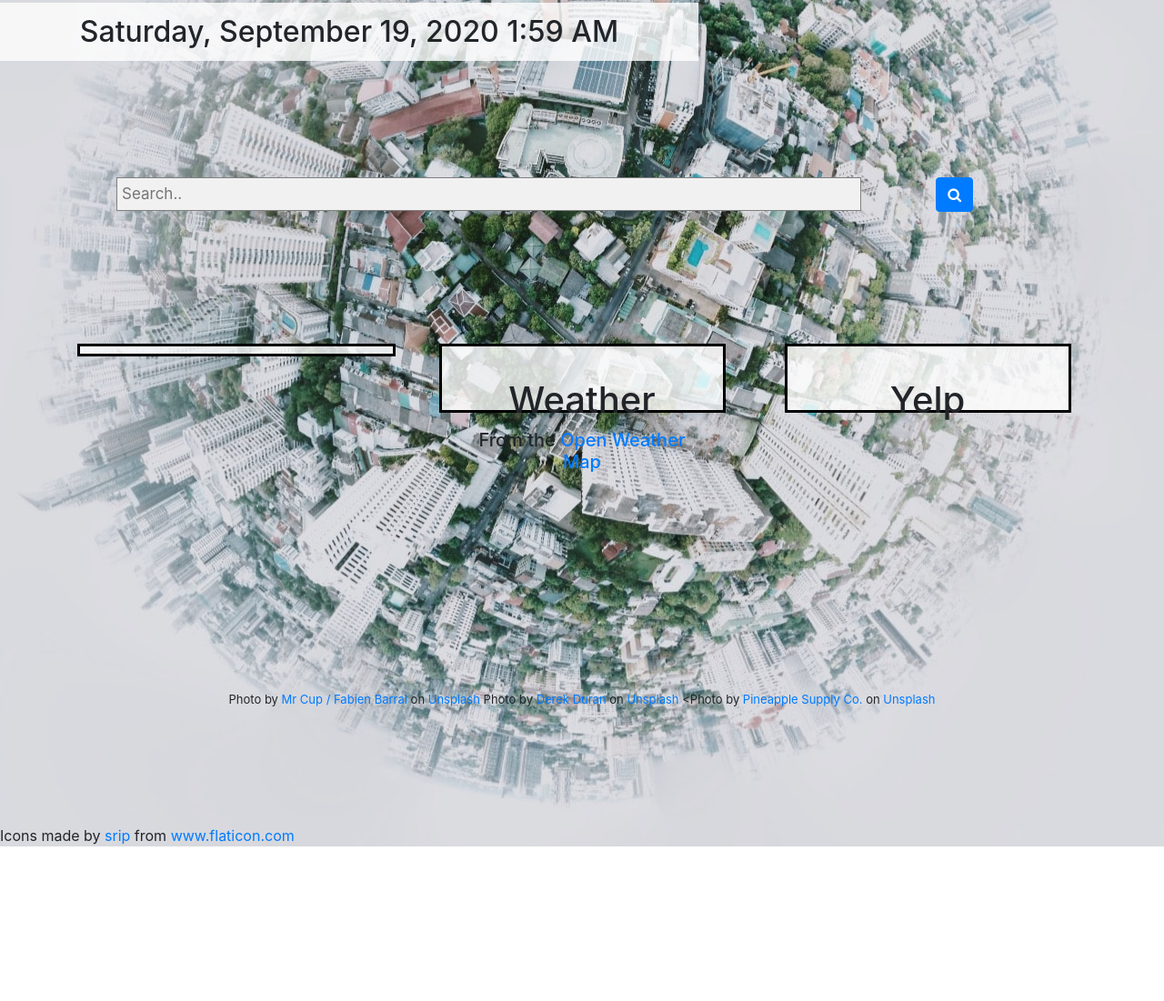
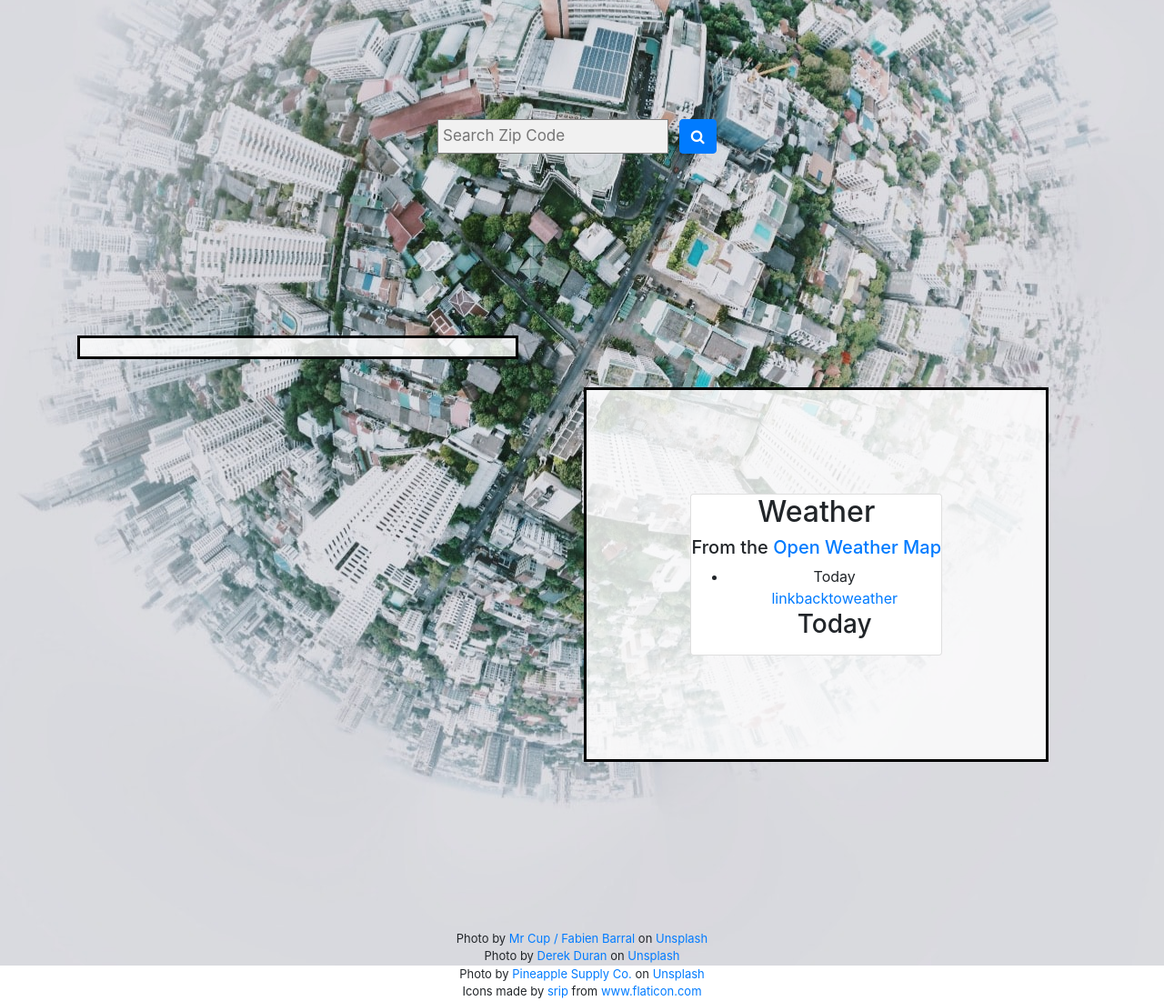
Before and after one commit to DanielBGallagher/YourDashboard, a plain HTML site: page index.html in a window 1280 px wide. Shown: the part 253-1354 px from the top of the page at 91% size. Before the commit the page ends 1184 px from the top, so only its background shows below. Drawn offline with nearby package versions, Linux system fonts and the light colour scheme; no server answers; a script that the page names is missing.

Commit message:
updated search bar, removed yelp column and yelp css, updated date&time styling

```diff
--- a/index.css
+++ b/index.css
@@ -9,8 +9,11 @@ body{
     background-position: top 30% center;
     background-repeat: no-repeat;
     background-attachment: fixed;
+
+
 }
 
+/*
 .navbar {
     background-color: #333;
     position: fixed;
@@ -25,7 +28,7 @@ body{
     display: block;
     color: #f2f2f2;
     text-align: center;
-    padding: 15px;
+    padding: 10px;
     text-decoration: none;
     font-size: 17px;
   }
@@ -33,25 +36,28 @@ body{
   .navbar a:hover {
     background-color: #ddd;
     color: black;
-  }
+  } */
 
 .date-time{
-    padding-top: 20%;
     margin-bottom: 6%;
     text-align: center;
 
 }
 
 .day {
-  background-color: rgb(255, 255, 255, .8);
-  width: 60%;
-  padding: 1%;
+  background-color: rgb(255, 255, 255);
+  width: 100%;
+  padding: 5%;
+  position: fixed;
+
+
 }
 
 .searchbardiv {
+
   text-align: center;
-  margin: 10%;
-  width: 80%;
+  margin: 30% auto 15%;
+  width: 100%;
 }
 
 
@@ -80,9 +86,3 @@ footer {
     margin: 10%;
     font-size: small;
 }
-
-@media screen and (max-width: 600px) {
-  .searchbar input[type=text] {
-    border: 1px solid #ccc;
-  }
-}
--- a/index.html
+++ b/index.html
@@ -1,4 +1,4 @@
-<!doctype html>
+<!Doctype html>
 <html lang="en">
   <head>
     <!-- Required meta tags -->
@@ -8,15 +8,13 @@
     <!-- Bootstrap CSS -->
     <link rel="stylesheet" href="https://stackpath.bootstrapcdn.com/bootstrap/4.3.1/css/bootstrap.min.css" integrity="sha384-ggOyR0iXCbMQv3Xipma34MD+dH/1fQ784/j6cY/iJTQUOhcWr7x9JvoRxT2MZw1T" crossorigin="anonymous">
 
-    <!--HTML Landing Page-->
-    <link rel="stylesheet" href=".html">
 
     <!--CSS Stylesheets-->
     <link rel="stylesheet" href="index.css">
     <link rel="stylesheet" href="nytimes.css">
     <link rel="stylesheet" href="weather.css">
     <link rel="stylesheet" href="dadjokes.css">
-    <link rel="stylesheet" href="yelp.css">
+
 
     <!-- Favicon Rocket Images-->
 
@@ -97,16 +95,23 @@
 
     <!--/.Navbar-->
 
-
+<div class="nav-scroll">
+  <nav class="fixed-top">
     <div class = "banner">
       <div id="date-time" class="date-time"></div>
     </div>
+  </nav>
+</div>
 
 
     <div class = "searchbardiv">
-      <form class="searchbar" action="/action_page.php">
-        <input type="text" placeholder="Search.." name="search">
-        <button type="button" class="btn btn-primary"><i class="fa fa-search"></i></button>
+      <form class="searchbar" action="/action_page.php" id="searchbar">
+        <label for="searchzip">
+          <input type="text" placeholder="Search Zip Code" name="searchbyzip" class="searchbyzip" id="searchbyzip">
+
+          <button type="button" class="btn btn-primary" onclick="getWeatherByZip()"><i class="fa fa-search"></i></button>
+        </label>
+
       </form>
     </div>
 
@@ -130,22 +135,34 @@
       </div>
 
 
-      <div class = "col-md">
         <div class= "weather" id="weather">
-          <div class= "title">
-            <h1>Weather</h1>
-            <h5>From the <a href = "https://openweathermap.org/" target = "blank_">Open Weather Map</a></h5>
-          </div>
-        </div>
-      </div>
+          <section class="card" id="dailyweather" title="daily forecast" ctaurl="">
+
+            <header id="headerid" class="headerclass">
+              <h2 class="dailyforecast">Weather</h2>
+              <h5>From the <a href = "https://openweathermap.org/" target = "blank_">Open Weather Map</a></h5>
+
+            </header>
+
+            <div class="dailyforecastli">
+              <ul class="weathertable" id="weathertableid">
+                <li class="">Today</li>
+                  <a href="">linkbacktoweather</a>
+                    <h3>
+                      <span class="lfjoB" style="-webkit-line-clamp:2">Today</span>
+                    </h3>
+                    <div class="temperature"></div>
 
 
 
-      <div class = "col-md">
-        <div class = "yelp">
-          <div class="title">
-            <h1>Yelp</h1>
-          </div>
+              </ul>
+
+
+            </div>
+
+          </section>
+
+
         </div>
       </div>
 
@@ -156,11 +173,12 @@
   <!--Footer-->
   <div>
     <footer>
-      <span>Photo by <a href="https://unsplash.com/@iammrcup?utm_source=unsplash&amp;utm_medium=referral&amp;utm_content=creditCopyText">Mr Cup / Fabien Barral</a> on <a href="https://unsplash.com/s/photos/newspaper?utm_source=unsplash&amp;utm_medium=referral&amp;utm_content=creditCopyText">Unsplash</a></span>
-      <span>Photo by <a href="https://unsplash.com/@derekduran?utm_source=unsplash&amp;utm_medium=referral&amp;utm_content=creditCopyText">Derek Duran</a> on <a href="https://unsplash.com/s/photos/blue-sky-clouds?utm_source=unsplash&amp;utm_medium=referral&amp;utm_content=creditCopyText">Unsplash</a></span>
-      <<span>Photo by <a href="https://unsplash.com/@pineapple?utm_source=unsplash&amp;utm_medium=referral&amp;utm_content=creditCopyText">Pineapple Supply Co.</a> on <a href="https://unsplash.com/s/photos/pineapple-balloon?utm_source=unsplash&amp;utm_medium=referral&amp;utm_content=creditCopyText">Unsplash</a></span>    </footer>
-      Icons made by <a href="https://www.flaticon.com/free-icon/search_1246347?term=magnifying%20glass&page=3&position=47" title="srip">srip</a> from <a href="https://www.flaticon.com/" title="Flaticon"> www.flaticon.com</a>
+      <span>Photo by <a href="https://unsplash.com/@iammrcup?utm_source=unsplash&amp;utm_medium=referral&amp;utm_content=creditCopyText">Mr Cup / Fabien Barral</a> on <a href="https://unsplash.com/s/photos/newspaper?utm_source=unsplash&amp;utm_medium=referral&amp;utm_content=creditCopyText">Unsplash</a></span><br>
+      <span>Photo by <a href="https://unsplash.com/@derekduran?utm_source=unsplash&amp;utm_medium=referral&amp;utm_content=creditCopyText">Derek Duran</a> on <a href="https://unsplash.com/s/photos/blue-sky-clouds?utm_source=unsplash&amp;utm_medium=referral&amp;utm_content=creditCopyText">Unsplash</a></span><br>
+      <span>Photo by <a href="https://unsplash.com/@pineapple?utm_source=unsplash&amp;utm_medium=referral&amp;utm_content=creditCopyText">Pineapple Supply Co.</a> on <a href="https://unsplash.com/s/photos/pineapple-balloon?utm_source=unsplash&amp;utm_medium=referral&amp;utm_content=creditCopyText">Unsplash</a></span><br>
+      <span>Icons made by <a href="https://www.flaticon.com/free-icon/search_1246347?term=magnifying%20glass&page=3&position=47" title="srip">srip</a> from <a href="https://www.flaticon.com/" title="Flaticon"> www.flaticon.com</a></span>
       <!--Footer-->
+    </footer>
     </div>
 
     <script src="https://code.jquery.com/jquery-3.3.1.slim.min.js" integrity="sha384-q8i/X+965DzO0rT7abK41JStQIAqVgRVzpbzo5smXKp4YfRvH+8abtTE1Pi6jizo" crossorigin="anonymous"></script>
--- a/nytimes.css
+++ b/nytimes.css
@@ -16,7 +16,7 @@
 }
 
 .news-card {
-
+    margin: 60%;
     width: 50%;
 
 }
@@ -33,6 +33,7 @@
     align-items: flex-start;
     align-content: stretch;
     padding: 10%;
+
 }
 
 .story-img2 {
@@ -57,7 +58,7 @@
     background-color: rgb(255, 255, 255, .8);
     border: black;
     border-style: solid;
-    margin-top: 5%;
+
     height: 5%;
     overflow: scroll;
 }
--- a/weather.js
+++ b/weather.js
@@ -8,7 +8,7 @@ $().ready(() =>{
 })
 
 function getWeatherData() {
-    fetch(`https://api.openweathermap.org/data/2.5/weather?zip=${someZipCode},us&appid=${weather}`)
+    fetch(`https://api.openweathermap.org/data/2.5/weather?zip=${someZipCode},us&appid=${weatherapi}`)
     .then(data => data.json())
     .then(jsonData => {
 
@@ -36,11 +36,31 @@ function getWeatherData() {
       <h5>${jsonData.weather[0].description} </h5>`)
 
 
+      const form = document.getElementById( "searchbar" );
+
+      form.addEventListener( "button", function (event) {
+        event.preventDefault();
+
+
+      })
+
     }
 
 
     )}
 
-     //Make weather background white   //
 
-      document.getElementById(".weather-feed").style.backgroundColor = rgb(255, 255, 255, .6);
+// TODO detect location based on the user's Zip Code (IP address)
+//const someZipCode = $(".searchbyzip")
+
+function getWeatherByZip () {
+  let someZipCode = $(".searchbyzip").append(getWeatherData);
+  console.log(someZipCode);
+
+
+}
+
+
+//Make weather background white   //
+
+// document.getElementById(".weather-feed").style.backgroundColor = rgb(255, 255, 255, .6);
--- a/yelp.css
+++ /dev/null
@@ -1,14 +0,0 @@
-.yelp {
-
-    background-image: url("");
-    background-size: cover;
-    background-position: center;
-    margin: 5%;
-    border: black;
-    border-style: solid;
-    background-color: rgb(255, 255, 255, .8);
-    padding: 10%;
-    text-align: center;
-    height: 5%;
-
-}
```
Also changed, not shown: nytimes.html (added, +47 -0 lines).
